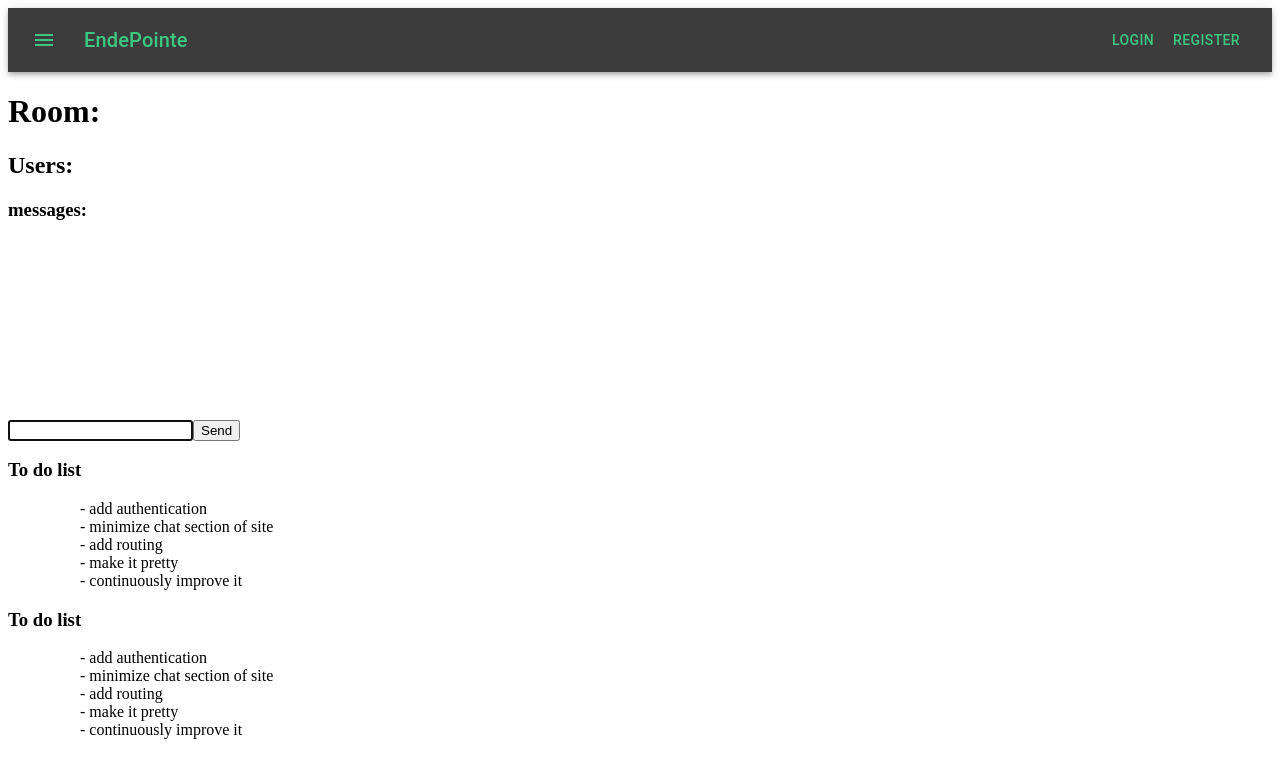
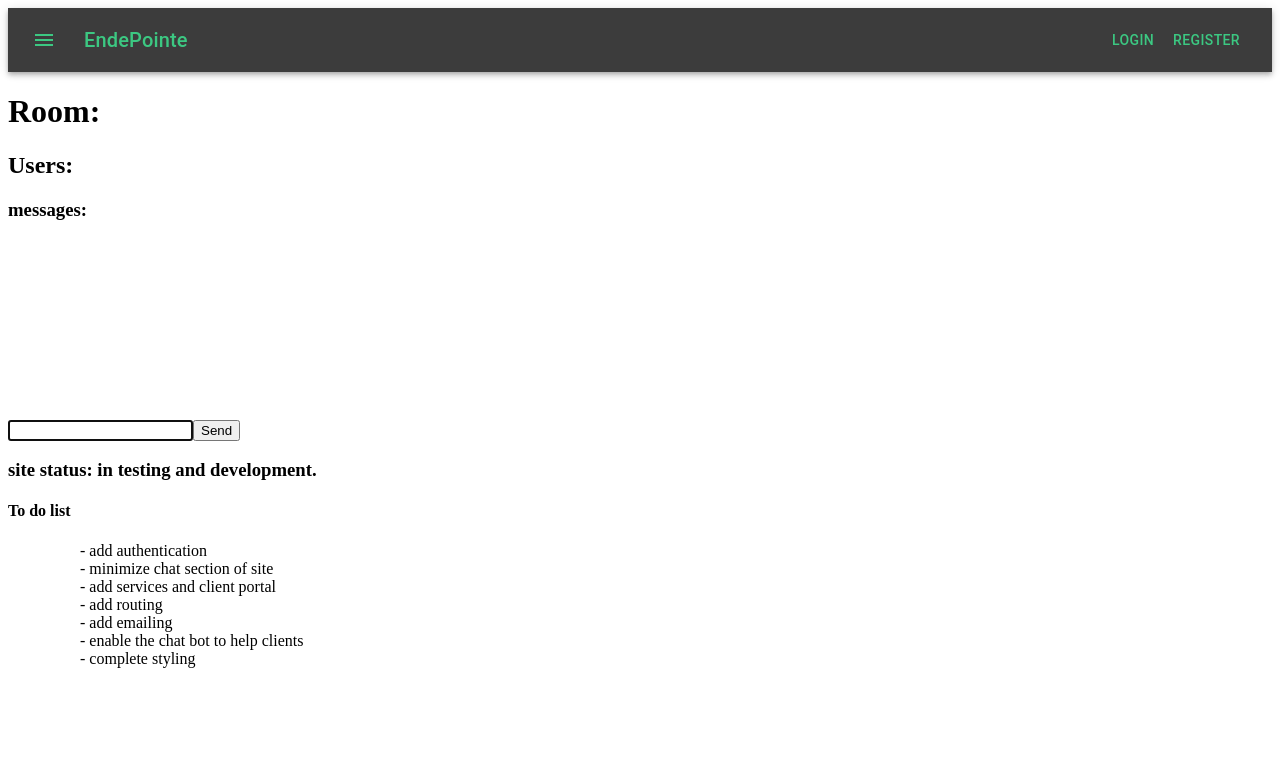
Before and after one commit to endepointe/chat_sb, a React (Create React App) app in the folder client/: page / in a window 1280 px wide. Both pictures are taken after typing "Sample" into the empty fields and a click on the button "Join Room". Shown: the top 778 px of the page. Built offline with nearby package versions, Linux system fonts and the light colour scheme; no server answers.

Commit message:
added todo items

```diff
--- a/client/src/comps/chat/Chat.js
+++ b/client/src/comps/chat/Chat.js
@@ -87,16 +87,6 @@ const Chat = (props) => {
         />
         <button type="submit">Send</button>
       </form>
-      <div>
-        <h3>To do list</h3>
-        <ul>
-          <li>- add authentication</li>
-          <li>- minimize chat section of site</li>
-          <li>- add routing</li>
-          <li>- make it pretty</li>
-          <li>- continuously improve it</li>
-        </ul>
-      </div>
     </div>
   )
 }
--- a/client/src/comps/chat/ChatLogin.js
+++ b/client/src/comps/chat/ChatLogin.js
@@ -52,13 +52,16 @@ const ChatLogin = () => {
           </main>
         </div>}
       <div>
-        <h3>To do list</h3>
+        <h3>site status: in testing and development.</h3>
+        <h4>To do list</h4>
         <ul>
           <li>- add authentication</li>
           <li>- minimize chat section of site</li>
+          <li>- add services and client portal</li>
           <li>- add routing</li>
-          <li>- make it pretty</li>
-          <li>- continuously improve it</li>
+          <li>- add emailing</li>
+          <li>- enable the chat bot to help clients</li>
+          <li>- complete styling</li>
         </ul>
       </div>
     </div>
```
